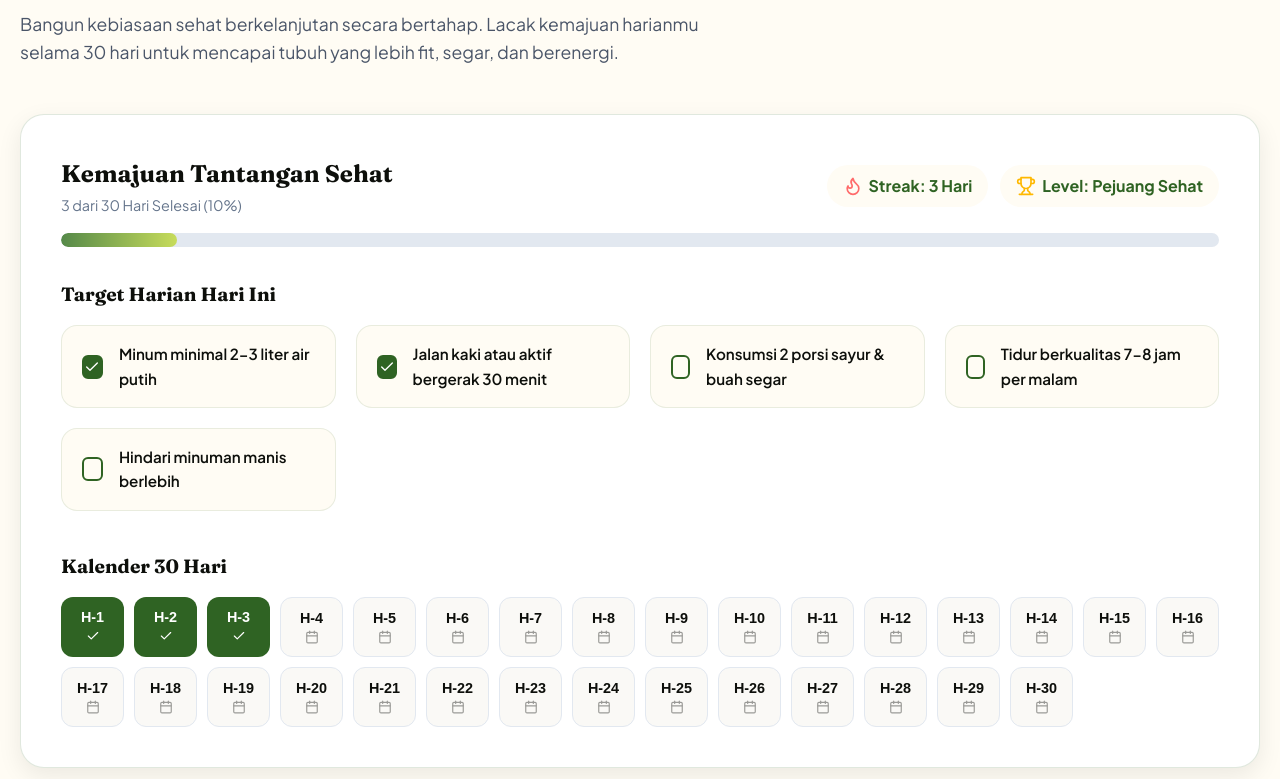
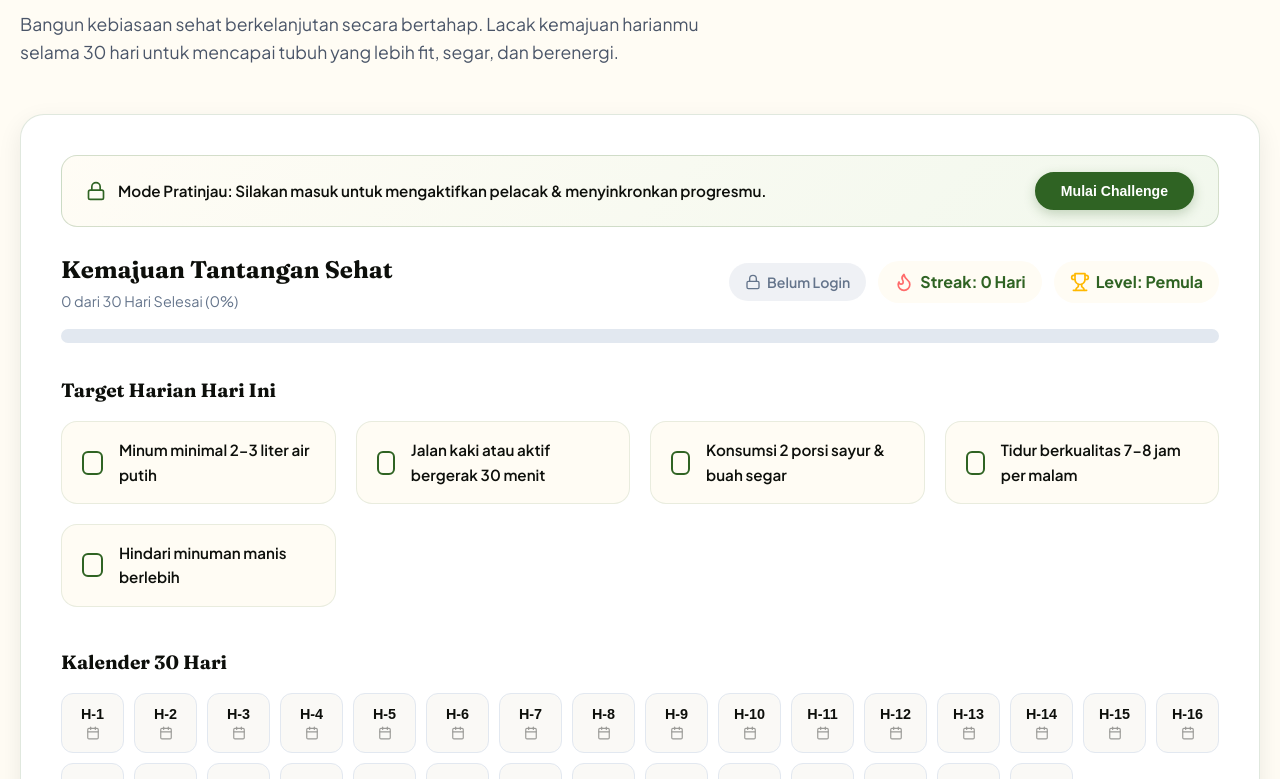
Before and after one commit to dababayou/NutriWise, a React (Vite) app: page / in a window 1280 px wide. Shown: the part 2961-3740 px from the top of the page. Built offline with nearby package versions, Linux system fonts and the light colour scheme; no server answers; a web font is replaced by a local one.

Commit message:
feat: blank preview state for guest users on 30-Day Challenge with auth prompt modal

```diff
--- a/src/App.jsx
+++ b/src/App.jsx
@@ -51,7 +51,7 @@ export default function App() {
         <Hero />
         <Kalkulator currentUser={currentUser} />
         <MitosFakta />
-        <Challenge30Days currentUser={currentUser} />
+        <Challenge30Days currentUser={currentUser} onOpenAuth={() => setAuthOpen(true)} />
 
         {/* SDG 3 Impact Highlight Card */}
         <section className="container" style={{ margin: '60px auto' }}>
--- a/src/components/Challenge30Days.jsx
+++ b/src/components/Challenge30Days.jsx
@@ -1,5 +1,5 @@
 import React, { useState, useEffect } from 'react';
-import { Check, Flame, Trophy, Calendar, Cloud } from 'lucide-react';
+import { Check, Flame, Trophy, Calendar, Cloud, Lock } from 'lucide-react';
 import { supabase, isSupabaseConfigured } from '../lib/supabase';
 
 const defaultHabits = [
@@ -10,16 +10,18 @@ const defaultHabits = [
   { id: 'nosugar', text: 'Hindari minuman manis berlebih' }
 ];
 
-export default function Challenge30Days({ currentUser }) {
+export default function Challenge30Days({ currentUser, onOpenAuth }) {
   const [completedDays, setCompletedDays] = useState(() => {
     const saved = localStorage.getItem('nutriwise_days');
-    return saved ? JSON.parse(saved) : [1, 2, 3];
+    return saved ? JSON.parse(saved) : [];
   });
 
   const [todayHabits, setTodayHabits] = useState(() => {
     const saved = localStorage.getItem('nutriwise_today_habits');
-    return saved ? JSON.parse(saved) : { water: true, walk: true };
+    return saved ? JSON.parse(saved) : {};
   });
+
+  const [showAuthPrompt, setShowAuthPrompt] = useState(false);
 
   // Sync from Supabase Cloud on login
   useEffect(() => {
@@ -60,6 +62,10 @@ export default function Challenge30Days({ currentUser }) {
   };
 
   const toggleHabit = (id) => {
+    if (!currentUser) {
+      setShowAuthPrompt(true);
+      return;
+    }
     const updatedHabits = {
       ...todayHabits,
       [id]: !todayHabits[id]
@@ -68,13 +74,20 @@ export default function Challenge30Days({ currentUser }) {
   };
 
   const toggleDayComplete = (dayNum) => {
+    if (!currentUser) {
+      setShowAuthPrompt(true);
+      return;
+    }
     const updatedDays = completedDays.includes(dayNum)
       ? completedDays.filter(d => d !== dayNum)
       : [...completedDays, dayNum];
     saveProgress(updatedDays, todayHabits);
   };
 
-  const progressPercent = Math.round((completedDays.length / 30) * 100);
+  // Determine display state based on authentication
+  const displayDays = currentUser ? completedDays : [];
+  const displayHabits = currentUser ? todayHabits : {};
+  const progressPercent = currentUser ? Math.round((completedDays.length / 30) * 100) : 0;
 
   return (
     <section id="challenge" className="section container">
@@ -84,29 +97,63 @@ export default function Challenge30Days({ currentUser }) {
       </p>
 
       <div className="challenge-card">
+        {!currentUser && (
+          <div style={{
+            background: 'linear-gradient(135deg, rgba(255,252,244,0.9) 0%, rgba(240,247,235,0.9) 100%)',
+            border: '1px solid rgba(47, 99, 35, 0.2)',
+            borderRadius: '16px',
+            padding: '16px 24px',
+            marginBottom: '24px',
+            display: 'flex',
+            alignItems: 'center',
+            justifyContent: 'space-between',
+            flexWrap: 'wrap',
+            gap: '12px'
+          }}>
+            <div style={{ display: 'flex', alignItems: 'center', gap: '12px' }}>
+              <Lock size={20} color="#2F6323" />
+              <span style={{ fontSize: '0.95rem', fontWeight: 600, color: 'var(--color-dark)' }}>
+                Mode Pratinjau: Silakan masuk untuk mengaktifkan pelacak &amp; menyinkronkan progresmu.
+              </span>
+            </div>
+            <button
+              onClick={onOpenAuth}
+              className="btn-nav-combined"
+              style={{ height: '38px', minWidth: '140px', fontSize: '0.88rem' }}
+            >
+              <span className="btn-text-default">Mulai Challenge</span>
+              <span className="btn-text-hover">Masuk / Daftar</span>
+            </button>
+          </div>
+        )}
+
         <div className="progress-header">
           <div>
             <h3 style={{ fontFamily: 'var(--font-serif)', fontSize: '1.5rem', fontWeight: 700 }}>
               Kemajuan Tantangan Sehat
             </h3>
             <p style={{ color: 'var(--color-muted)', fontSize: '0.9rem' }}>
-              {completedDays.length} dari 30 Hari Selesai ({progressPercent}%)
+              {displayDays.length} dari 30 Hari Selesai ({progressPercent}%)
             </p>
           </div>
           <div style={{ display: 'flex', gap: '12px', alignItems: 'center', flexWrap: 'wrap' }}>
-            {currentUser && (
+            {currentUser ? (
               <div style={{ display: 'flex', alignItems: 'center', gap: '6px', background: 'rgba(47, 99, 35, 0.12)', padding: '8px 16px', borderRadius: '30px', fontWeight: 700, color: 'var(--color-forest)', fontSize: '0.88rem' }}>
                 <Cloud size={18} color="#2F6323" />
                 Cloud Sync Akun
               </div>
+            ) : (
+              <div style={{ display: 'flex', alignItems: 'center', gap: '6px', background: 'rgba(148, 163, 184, 0.15)', padding: '8px 16px', borderRadius: '30px', fontWeight: 600, color: '#64748B', fontSize: '0.88rem' }}>
+                <Lock size={16} /> Belum Login
+              </div>
             )}
             <div style={{ display: 'flex', alignItems: 'center', gap: '6px', background: 'var(--color-cream)', padding: '8px 16px', borderRadius: '30px', fontWeight: 700, color: 'var(--color-forest)' }}>
               <Flame color="#FF6B6B" size={20} />
-              Streak: {completedDays.length} Hari
+              Streak: {displayDays.length} Hari
             </div>
             <div style={{ display: 'flex', alignItems: 'center', gap: '6px', background: 'var(--color-cream)', padding: '8px 16px', borderRadius: '30px', fontWeight: 700, color: 'var(--color-forest)' }}>
               <Trophy color="#FFB800" size={20} />
-              Level: Pejuang Sehat
+              Level: {currentUser ? 'Pejuang Sehat' : 'Pemula'}
             </div>
           </div>
         </div>
@@ -121,12 +168,13 @@ export default function Challenge30Days({ currentUser }) {
 
         <div className="task-grid">
           {defaultHabits.map((habit) => {
-            const isChecked = !!todayHabits[habit.id];
+            const isChecked = !!displayHabits[habit.id];
             return (
               <div
                 key={habit.id}
                 className={`task-item ${isChecked ? 'completed' : ''}`}
                 onClick={() => toggleHabit(habit.id)}
+                style={{ cursor: 'pointer' }}
               >
                 <div className="task-checkbox">
                   {isChecked && <Check size={16} />}
@@ -143,7 +191,7 @@ export default function Challenge30Days({ currentUser }) {
 
         <div style={{ display: 'grid', gridTemplateColumns: 'repeat(auto-fill, minmax(60px, 1fr))', gap: '10px' }}>
           {Array.from({ length: 30 }, (_, i) => i + 1).map((day) => {
-            const isDone = completedDays.includes(day);
+            const isDone = displayDays.includes(day);
             return (
               <button
                 key={day}
@@ -171,6 +219,43 @@ export default function Challenge30Days({ currentUser }) {
           })}
         </div>
       </div>
+
+      {/* Login Prompt Modal when Guest interacts with Challenge */}
+      {showAuthPrompt && (
+        <div className="modal-backdrop" onClick={() => setShowAuthPrompt(false)}>
+          <div className="modal-content" onClick={(e) => e.stopPropagation()} style={{ maxWidth: '440px', textAlign: 'center', padding: '32px 28px' }}>
+            <div style={{ width: '56px', height: '56px', background: 'rgba(47, 99, 35, 0.1)', borderRadius: '50%', display: 'flex', alignItems: 'center', justifyContent: 'center', margin: '0 auto 16px' }}>
+              <Lock color="#2F6323" size={28} />
+            </div>
+            <h3 style={{ fontFamily: 'var(--font-serif)', fontSize: '1.4rem', fontWeight: 700, marginBottom: '8px', color: 'var(--color-dark)' }}>
+              Mulai Tantangan Sehatmu!
+            </h3>
+            <p style={{ color: 'var(--color-muted)', fontSize: '0.95rem', lineHeight: 1.6, marginBottom: '24px' }}>
+              Silakan masuk atau daftar akun NutriWise terlebih dahulu untuk mengaktifkan pelacak 30-Day Challenge dan menyimpan kemajuan harianmu secara otomatis.
+            </p>
+            <div style={{ display: 'flex', gap: '12px', justifyContent: 'center' }}>
+              <button
+                onClick={() => setShowAuthPrompt(false)}
+                className="btn-cta-outline"
+                style={{ borderColor: '#E2E8F0', color: '#64748B' }}
+              >
+                Nanti Saja
+              </button>
+              <button
+                onClick={() => {
+                  setShowAuthPrompt(false);
+                  if (onOpenAuth) onOpenAuth();
+                }}
+                className="btn-nav-combined"
+                style={{ width: 'auto', padding: '10px 24px' }}
+              >
+                <span className="btn-text-default">Masuk / Daftar</span>
+                <span className="btn-text-hover">Masuk / Daftar</span>
+              </button>
+            </div>
+          </div>
+        </div>
+      )}
     </section>
   );
 }
```
